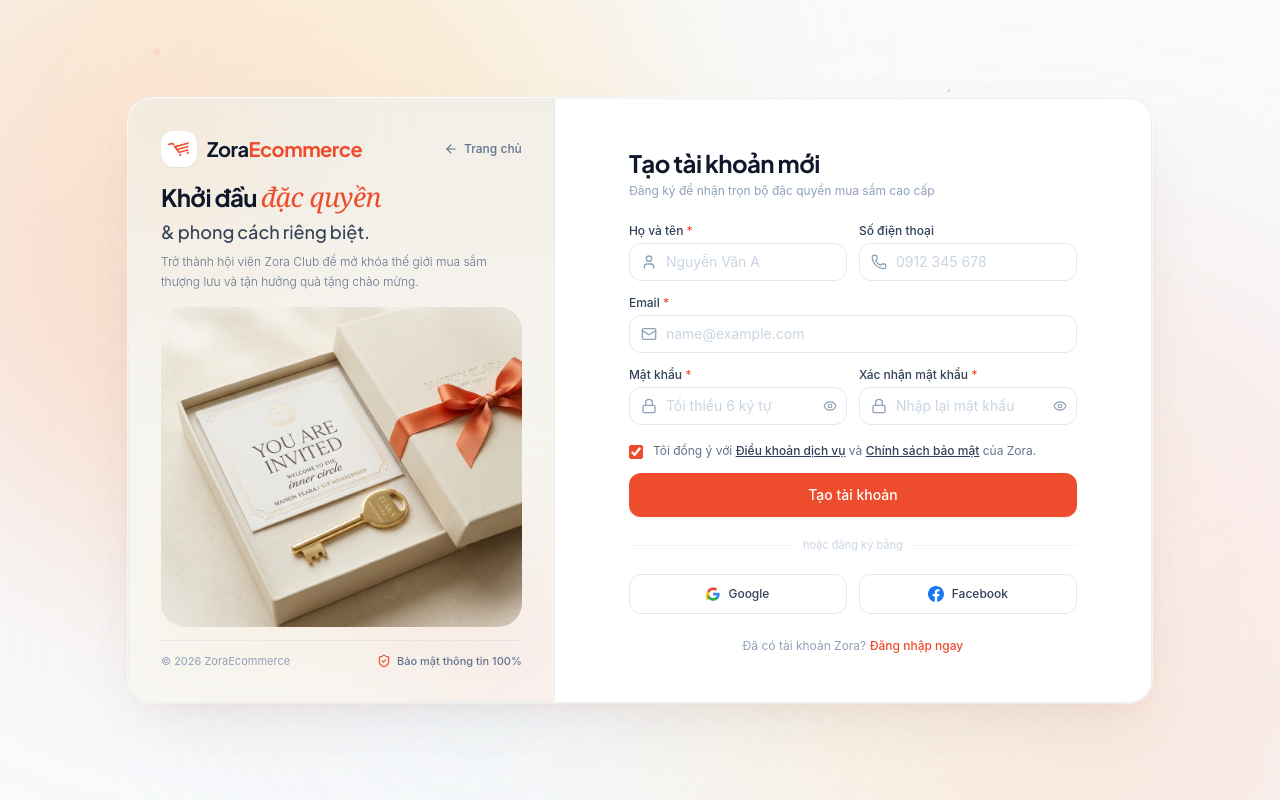
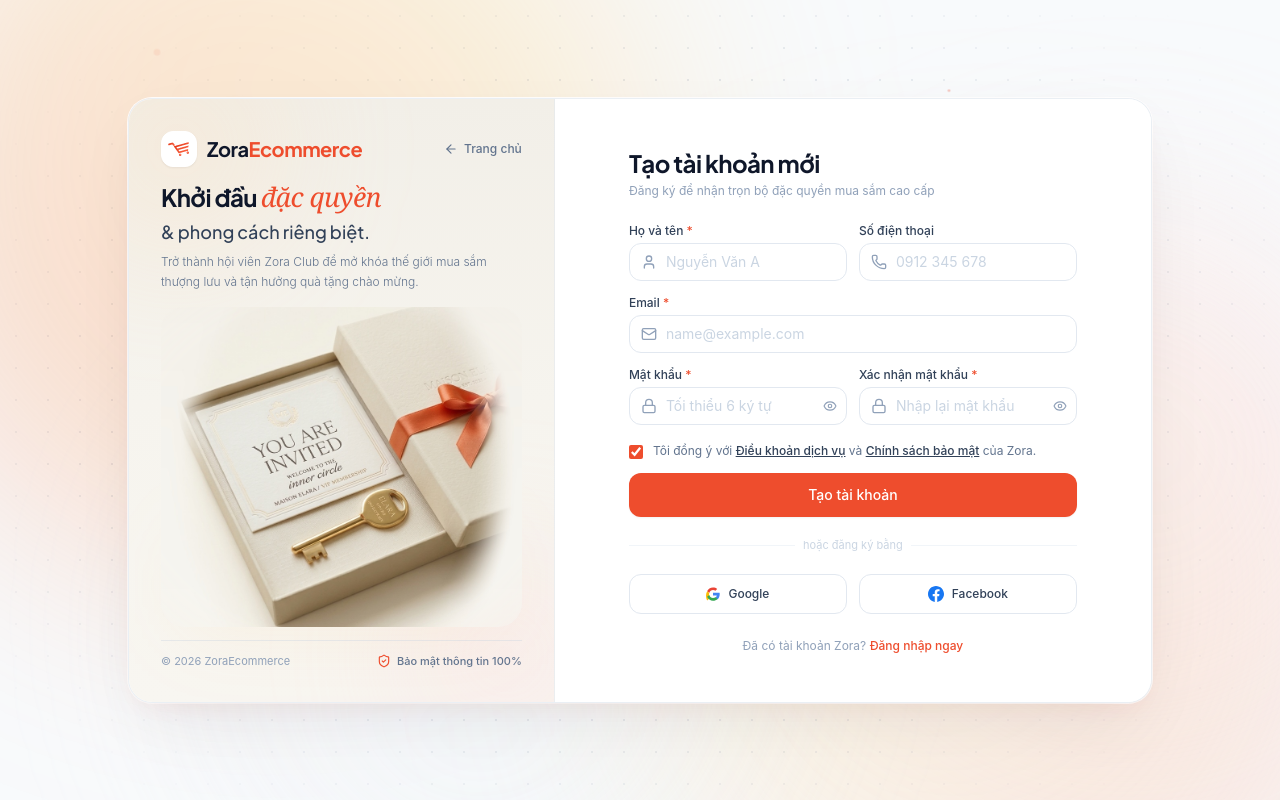
Before and after one commit to ThaiDevv/ZoraEcommerce-Frontend, a React (Vite) app: page /register in a window 1280 px wide. Built offline with nearby package versions, Linux system fonts and the light colour scheme.

Commit message:
[STYLE] Seamlessly blend RegisterPage artwork background with ivory gradient container

```diff
--- a/src/pages/RegisterPage.tsx
+++ b/src/pages/RegisterPage.tsx
@@ -336,7 +336,7 @@ export default function RegisterPage() {
               >
                 {/* Bespoke Luxury VIP Welcome Box Artwork */}
                 <img
-                  src="/images/register-art.jpg"
+                  src="/images/register-art.jpg?v=2"
                   alt="Zora VIP Membership Welcome Invitation"
                   style={{
                     maskImage: 'radial-gradient(ellipse 90% 86% at 50% 50%, black 62%, transparent 96%)',
```
Also changed, not shown: public/images/register-art.jpg.
